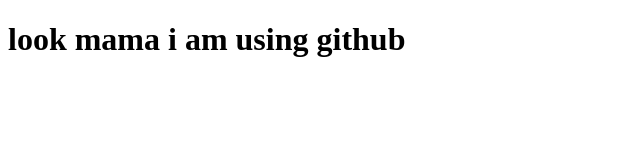
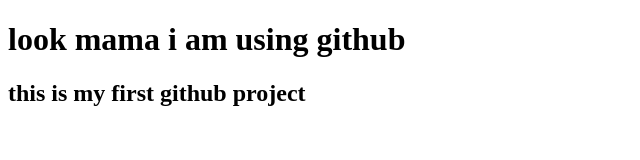
Before and after one commit to trishna420/my-first-website-1, a plain HTML site: page index.html in a window 1280 px wide. Shown: the whole page, without its empty margins (0-640 px from the left). Drawn offline with Linux system fonts and the light colour scheme.

Commit message:
added a header

```diff
--- a/index.html
+++ b/index.html
@@ -8,5 +8,6 @@
 </head>
 <body>
     <h1>look mama i am using github</h1>
+    <h2>this is my first github project</h2>
 </body>
 </html>
```
Also changed, not shown: 1 other file.
